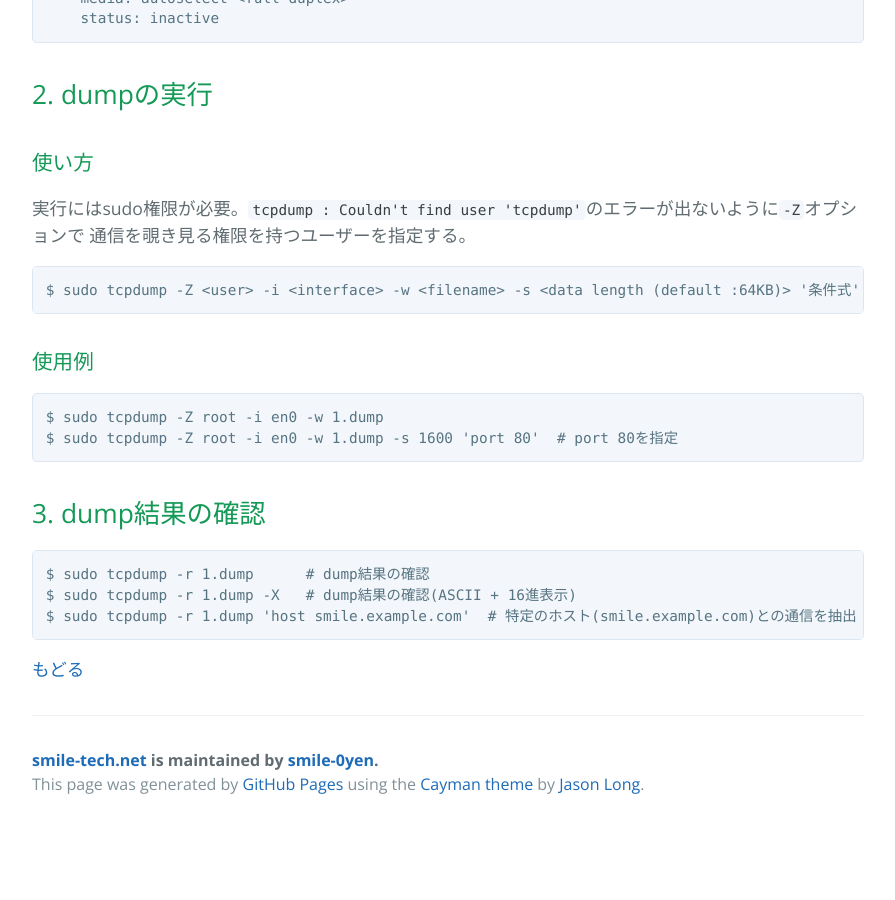
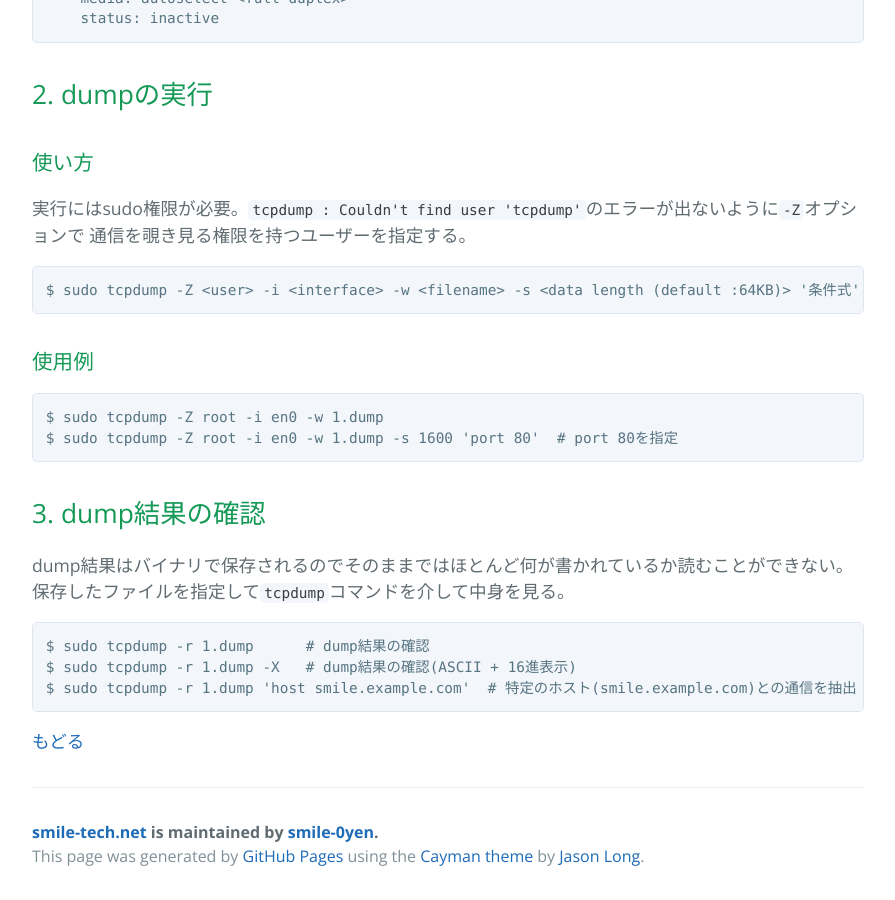
Before and after one commit to smile-0yen/smile-tech.net, a Jekyll site: the page built from _posts/2015-08-04-tcpdump.md, in a window 1280 px wide and 900 px high, scrolled down 1299 px. Shown: the whole window, without its empty margins (192-1087 px from the left). Built offline with Jekyll 4.4.1, drawn with Linux system fonts in a browser that asks for light colours; Markdown is read by kramdown in place of the engine named in the settings; before the commit the page ends 2127 px from its top, so only the background shows below that.

Commit message:
add tcpdump

````diff
--- a/_posts/2015-08-04-tcpdump.md
+++ b/_posts/2015-08-04-tcpdump.md
@@ -60,6 +60,9 @@ $ sudo tcpdump -Z root -i en0 -w 1.dump -s 1600 'port 80'  # port 80を指定
 
 ## 3. dump結果の確認
 
+dump結果はバイナリで保存されるのでそのままではほとんど何が書かれているか読むことができない。
+保存したファイルを指定して`tcpdump`コマンドを介して中身を見る。
+
 ```bash
 $ sudo tcpdump -r 1.dump      # dump結果の確認
 $ sudo tcpdump -r 1.dump -X   # dump結果の確認(ASCII + 16進表示)
````
